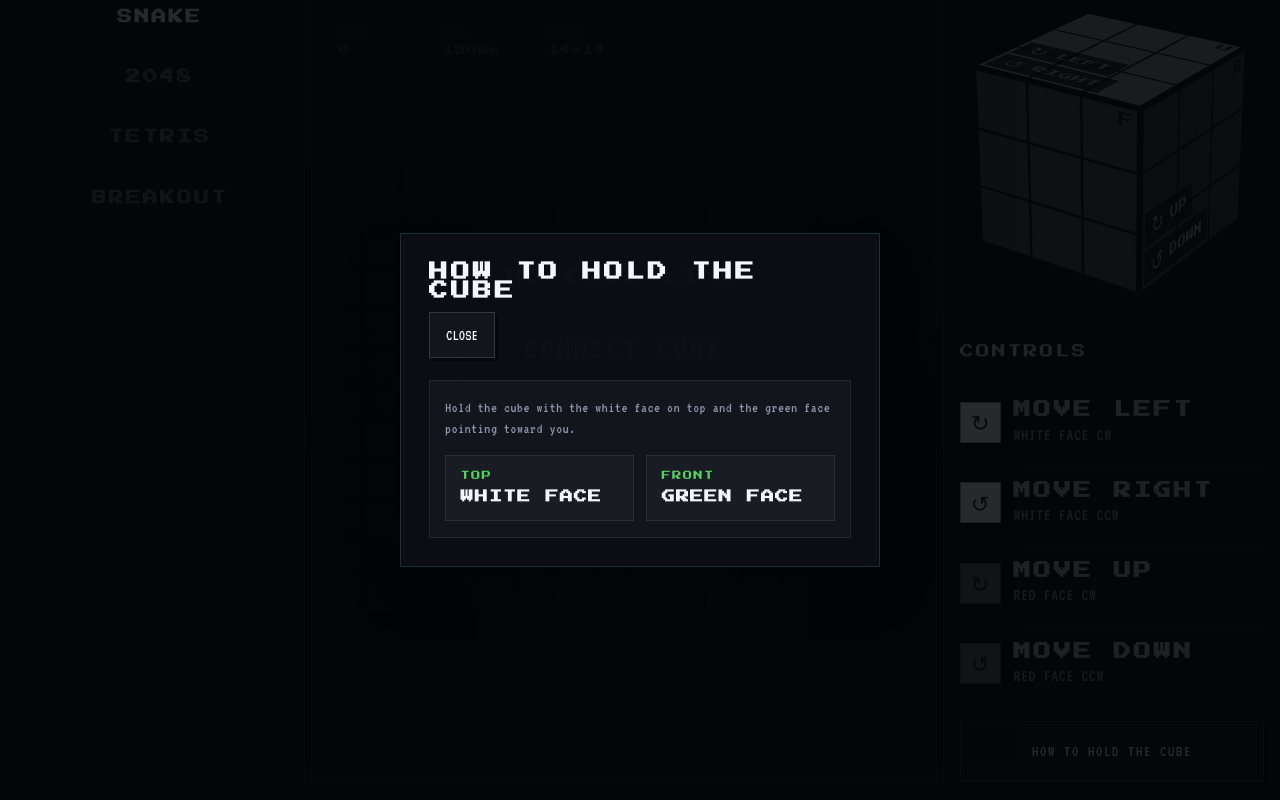
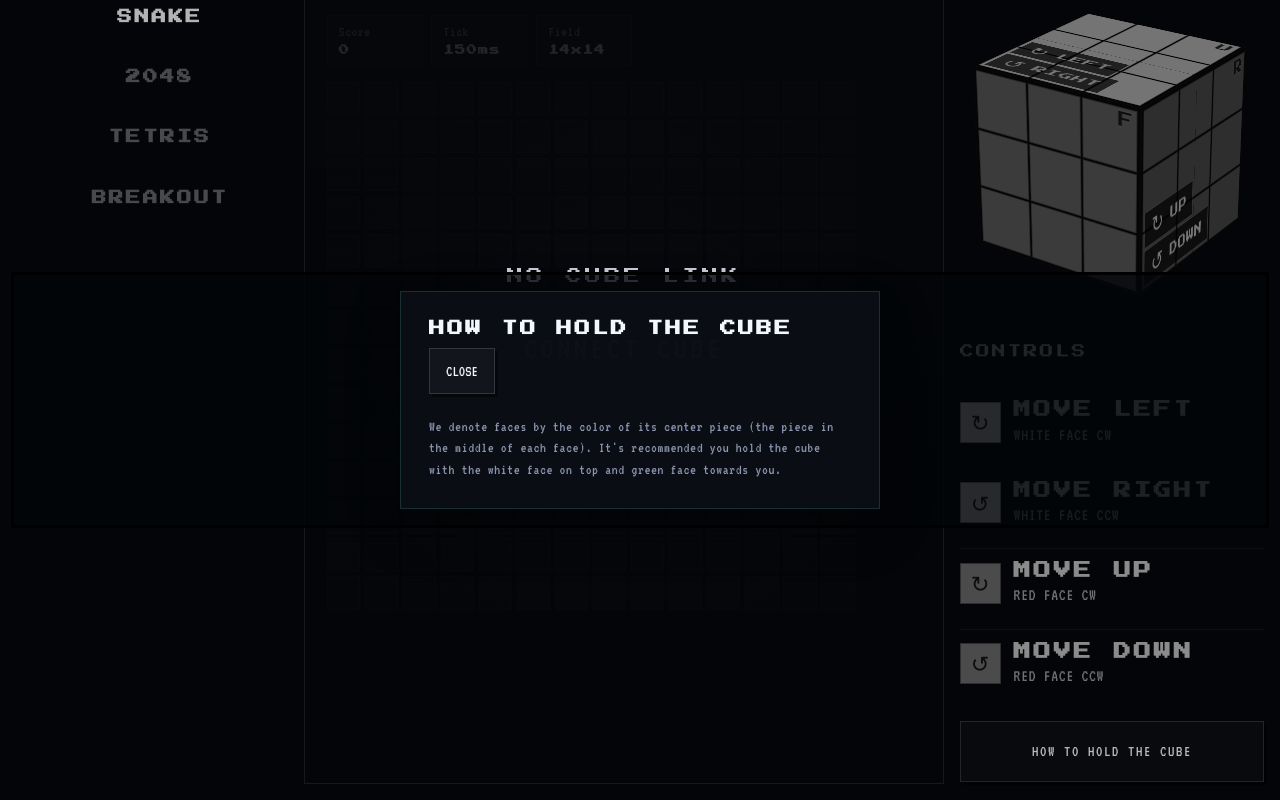
Before and after one commit to EvanZhouDev/cube-arcade, a Next.js app in the folder apps/web/: page / in a window 1280 px wide. Both pictures are taken after a click on the button "HOW TO HOLD THE CUBE". Shown: the part 104-904 px from the top of the page. Built offline with nearby package versions, Linux system fonts and the light colour scheme.

Commit message:
style: flatten connection and hold modals

```diff
--- a/apps/web/app/globals.css
+++ b/apps/web/app/globals.css
@@ -844,7 +844,7 @@ input:focus-visible {
 .connect-modal__header h2 {
   margin: 0;
   color: var(--text);
-  font-size: 1.18rem;
+  font-size: 0.98rem;
   letter-spacing: 0.16em;
 }
 
@@ -881,7 +881,7 @@ input:focus-visible {
 
 .connect-modal__hero--compact {
   align-items: stretch;
-  margin-top: 1rem;
+  margin-top: 0.35rem;
 }
 
 .connect-modal__primary-action--compact {
@@ -889,6 +889,16 @@ input:focus-visible {
   min-width: 0;
   min-height: 4rem;
   font-size: 1rem;
+}
+
+.connect-modal__primary-action--danger {
+  background: rgba(255, 139, 121, 0.12);
+  border-color: rgba(255, 139, 121, 0.56);
+  color: #ffd2ca;
+}
+
+.connect-modal__primary-action--danger:hover {
+  border-color: rgba(255, 139, 121, 0.82);
 }
 
 .connect-modal__mac-block {
@@ -899,12 +909,6 @@ input:focus-visible {
   color: var(--text);
   font-size: 1rem;
   letter-spacing: 0.16em;
-}
-
-.connect-modal__panel {
-  padding: 0.95rem;
-  background: rgba(255, 255, 255, 0.03);
-  border: 1px solid rgba(255, 255, 255, 0.08);
 }
 
 .connect-modal--mac {
@@ -923,36 +927,6 @@ input:focus-visible {
 
 .hold-guide-modal {
   width: min(100%, 30rem);
-}
-
-.hold-guide-modal__grid {
-  display: grid;
-  grid-template-columns: repeat(2, minmax(0, 1fr));
-  gap: 0.8rem;
-  margin-top: 1rem;
-}
-
-.hold-guide-modal__grid div {
-  padding: 0.9rem;
-  background: rgba(255, 255, 255, 0.03);
-  border: 1px solid rgba(255, 255, 255, 0.08);
-}
-
-.hold-guide-modal__grid span {
-  display: block;
-  margin-bottom: 0.5rem;
-  color: var(--game-accent, var(--cyan));
-  font-family: var(--font-arcade), "Press Start 2P", monospace;
-  font-size: 0.58rem;
-  letter-spacing: 0.14em;
-}
-
-.hold-guide-modal__grid strong {
-  display: block;
-  font-family: var(--font-arcade), "Press Start 2P", monospace;
-  font-size: 0.82rem;
-  letter-spacing: 0.08em;
-  line-height: 1.4;
 }
 
 .connect-modal__lede,
@@ -1007,7 +981,7 @@ input:focus-visible {
 }
 
 .connect-modal__saved-header h3 {
-  margin: 0 0 0.9rem;
+  margin: 0;
   color: rgba(242, 246, 255, 0.82);
   font-family: var(--font-arcade), "Press Start 2P", monospace;
   font-size: 0.62rem;
@@ -1060,6 +1034,12 @@ input:focus-visible {
 
 .saved-mac-list__remove {
   min-width: 7.2rem;
+  color: rgba(255, 139, 121, 0.86);
+}
+
+.saved-mac-list__remove:hover {
+  color: #ffd2ca;
+  border-color: rgba(255, 139, 121, 0.56);
 }
 
 .text-input {
--- a/apps/web/app/page.tsx
+++ b/apps/web/app/page.tsx
@@ -638,22 +638,19 @@ function ConnectionPanelModal({
         </div>
 
         <div className="connect-modal__body">
-          <div className="connect-modal__panel">
           <p className="connect-modal__lede">
             Active cube: <strong>{cubeName}</strong>
           </p>
           <div className="connect-modal__hero connect-modal__hero--compact">
             <button
-                className="connect-modal__primary-action connect-modal__primary-action--compact"
+              className="connect-modal__primary-action connect-modal__primary-action--compact connect-modal__primary-action--danger"
               onClick={() => void onDisconnect()}
               type="button"
             >
               DISCONNECT
             </button>
           </div>
-          </div>
 
-          <div className="connect-modal__panel">
           <div className="connect-modal__saved-header">
             <h3>SAVED MAC ADDRESSES</h3>
           </div>
@@ -682,7 +679,6 @@ function ConnectionPanelModal({
             <p className="connect-modal__lede">No saved MAC addresses yet.</p>
           )}
         </div>
-        </div>
       </section>
     </dialog>
   );
@@ -694,13 +690,21 @@ function HoldGuideModal({
   onClose: () => void;
 }) {
   return (
-    <div className="modal-backdrop" onMouseDown={onClose} role="presentation">
-      <section
-        className="pixel-panel connect-modal hold-guide-modal"
-        onMouseDown={(event) => {
-          event.stopPropagation();
+    <dialog
+      className="modal-backdrop"
+      onCancel={(event) => {
+        event.preventDefault();
+        onClose();
       }}
+      open
     >
+      <button
+        aria-label="Close hold guide modal"
+        className="modal-backdrop__scrim"
+        onClick={onClose}
+        type="button"
+      />
+      <section className="pixel-panel connect-modal hold-guide-modal">
         <div className="connect-modal__header">
           <h2>HOW TO HOLD THE CUBE</h2>
           <button className="ghost-button" onClick={onClose} type="button">
@@ -708,24 +712,15 @@ function HoldGuideModal({
           </button>
         </div>
 
-        <div className="connect-modal__panel hold-guide-modal__panel">
+        <div className="connect-modal__body">
           <p className="connect-modal__lede">
-            Hold the cube with the white face on top and the green face pointing
-            toward you.
+            We denote faces by the color of its center piece (the piece in the
+            middle of each face). It&apos;s recommended you hold the cube with
+            the white face on top and green face towards you.
           </p>
-          <div className="hold-guide-modal__grid">
-            <div>
-              <span>TOP</span>
-              <strong>WHITE FACE</strong>
-            </div>
-            <div>
-              <span>FRONT</span>
-              <strong>GREEN FACE</strong>
-            </div>
-          </div>
         </div>
       </section>
-    </div>
+    </dialog>
   );
 }
 
```
Also changed, not shown: 1 other file (tests, documents, lock files or other folders). Lines whose indentation alone changed are shown as unchanged.
